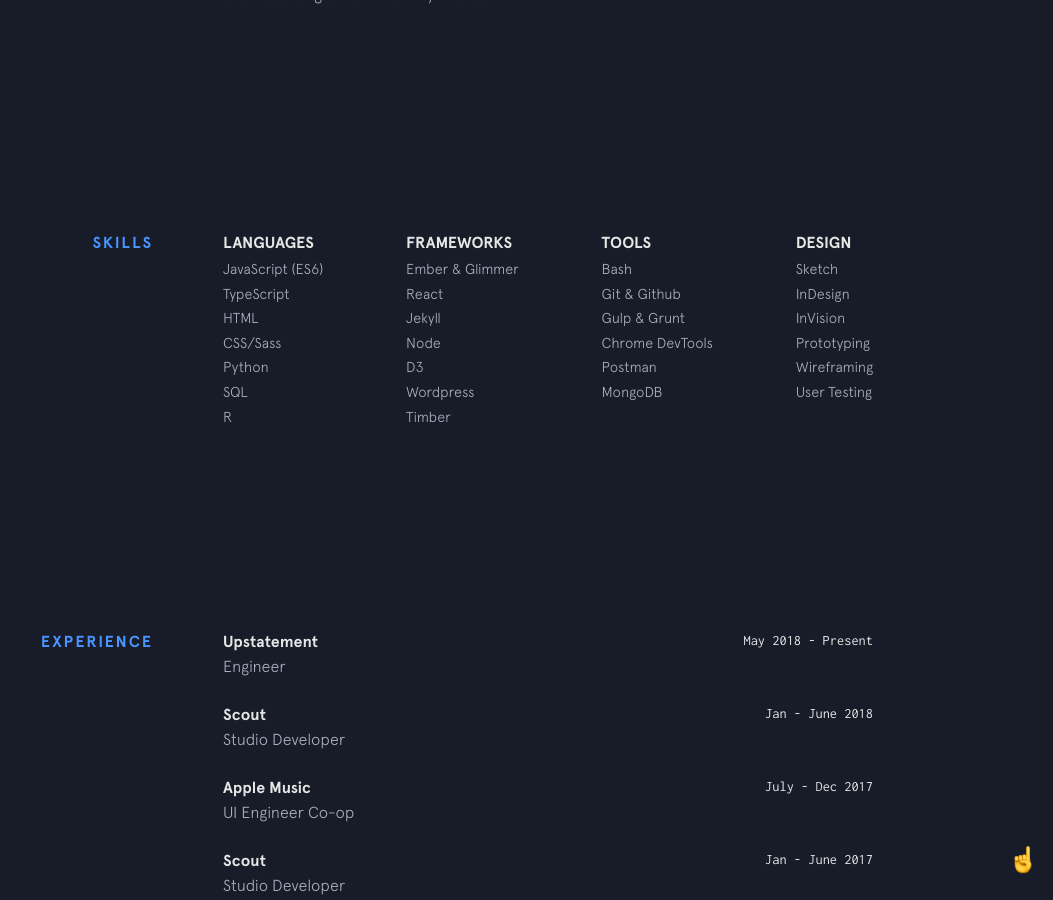
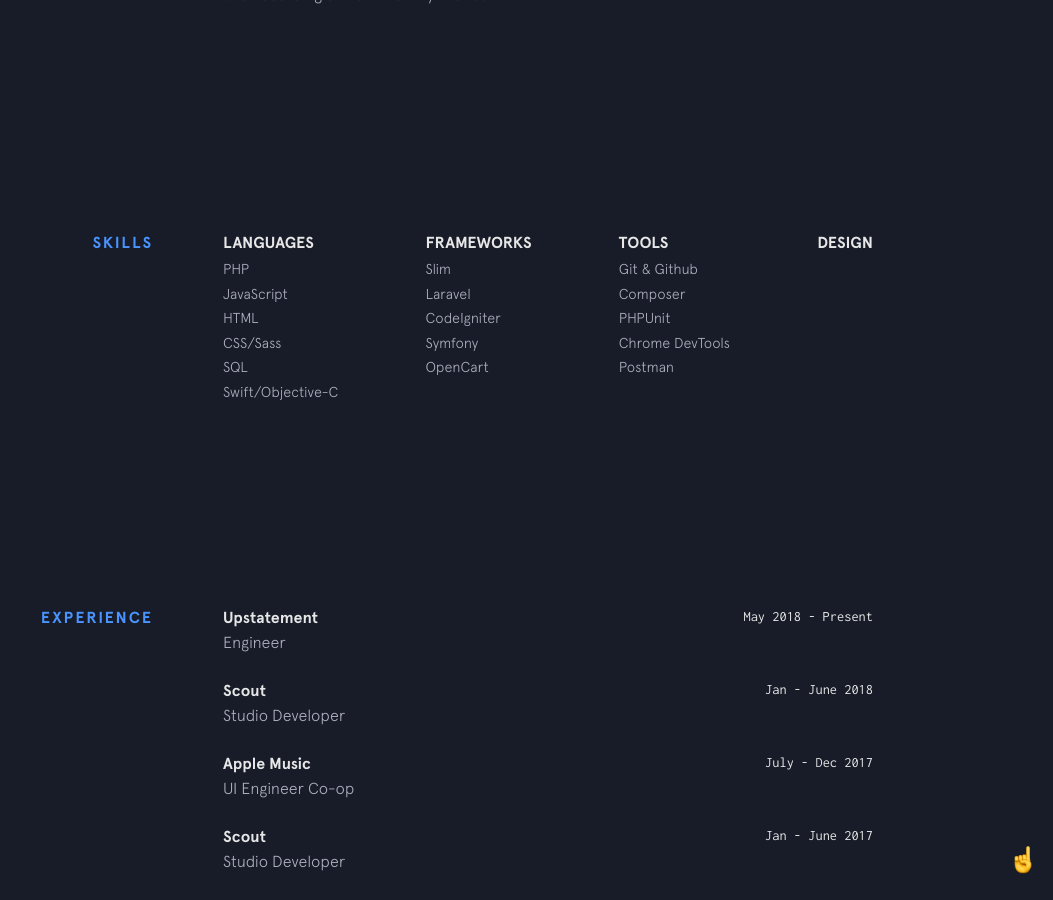
Before and after one commit to gomzyakov/gomzyakov.github.io, a Jekyll site: the page built from index.html, in a window 1280 px wide and 900 px high, scrolled down 1191 px. Shown: the whole window, without its empty margins (227-1280 px from the left). Built offline with Jekyll 4.4.1, drawn with Linux system fonts in a browser that asks for light colours; nearby versions of some CDN libraries.

Commit message:
Update skills block

```diff
--- a/_data/skills.yml
+++ b/_data/skills.yml
@@ -1,33 +1,27 @@
 languages:
-  - item: JavaScript (ES6)
-  - item: TypeScript
+  - item: PHP
+  - item: JavaScript
   - item: HTML
   - item: CSS/Sass
-  - item: Python
   - item: SQL
-  - item: R
+  - item: Swift/Objective-C
 
 frameworks:
-  - item: Ember & Glimmer
-  - item: React
-  - item: Jekyll
-  - item: Node
-  - item: D3
-  - item: Wordpress
-  - item: Timber
+  - item: Slim
+  - item: Laravel
+  - item: CodeIgniter
+  - item: Symfony
+  - item: OpenCart
 
 tools:
-  - item: Bash
   - item: Git & Github
-  - item: Gulp & Grunt
+  - item: Composer
+  - item: PHPUnit
   - item: Chrome DevTools
   - item: Postman
-  - item: MongoDB
 
-design:
-  - item: Sketch
-  - item: InDesign
-  - item: InVision
-  - item: Prototyping
+others:
+  - item: Travis CI
+  - item: StyleCI
   - item: Wireframing
   - item: User Testing
```
